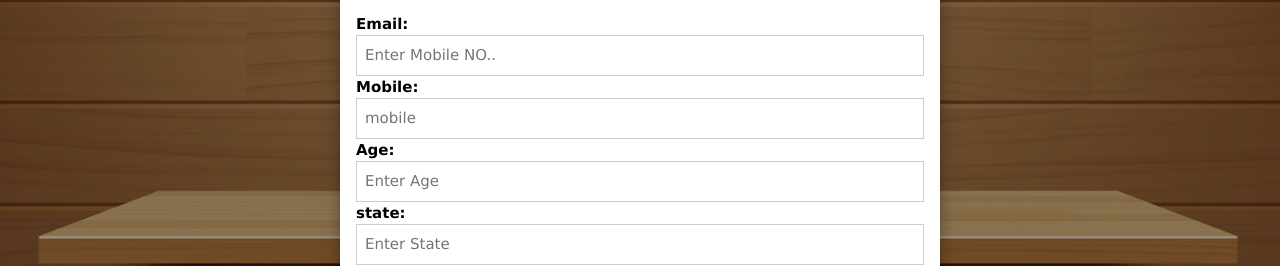
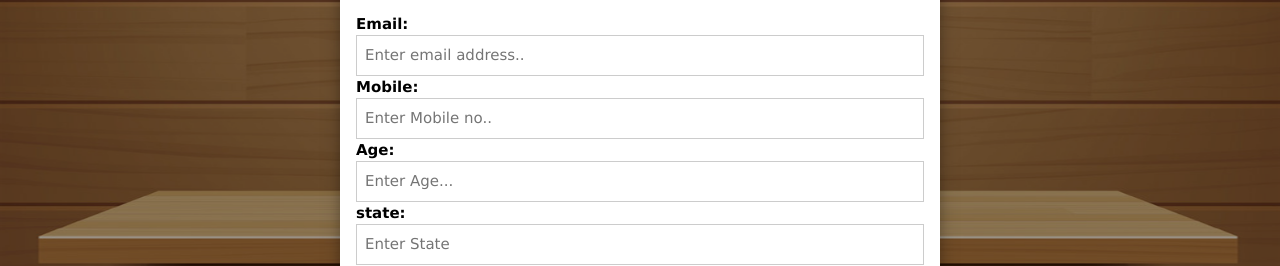
Before and after one commit to sssuhil3349/navgurkul, a plain HTML site: page index.html in a window 1280 px wide. Both pictures are taken after a click on the button "sign Up". Shown: the part 401-667 px from the top of the page. Drawn offline with nearby package versions, Linux system fonts and the light colour scheme.

Commit message:
Update index.html

```diff
--- a/index.html
+++ b/index.html
@@ -34,11 +34,11 @@
 
       <b>Name</b>    <input class="w3-input w3-border w3-margin-bottom" type="text" placeholder="Enter Username" name="usrname" autocomplete="off"required>
           <label><b>Email:</b></label>
-          <input class="w3-input w3-border" type="Email" placeholder="Enter Mobile NO.." name="email" required>
+          <input class="w3-input w3-border" type="Email" placeholder="Enter email address.." name="email" required>
           <label><b>Mobile:</b></label>
-          <input class="w3-input w3-border" type="mobile" placeholder="mobile" name="mobile" required>
+          <input class="w3-input w3-border" type="Mobile" placeholder="Enter Mobile no.." name="mobile" required>
           <label><b>Age:</b></label>
-          <input class="w3-input w3-border" type="age" placeholder="Enter Age" name="age" required>
+          <input class="w3-input w3-border" type="age" placeholder="Enter Age..." name="age" required>
           <label><b>state:</b></label>
           <input class="w3-input w3-border" type="state" placeholder="Enter State" name="state" required>
           <button class="w3-button w3-block w3-green w3-section w3-padding " type="submit">Resister</button>
```
